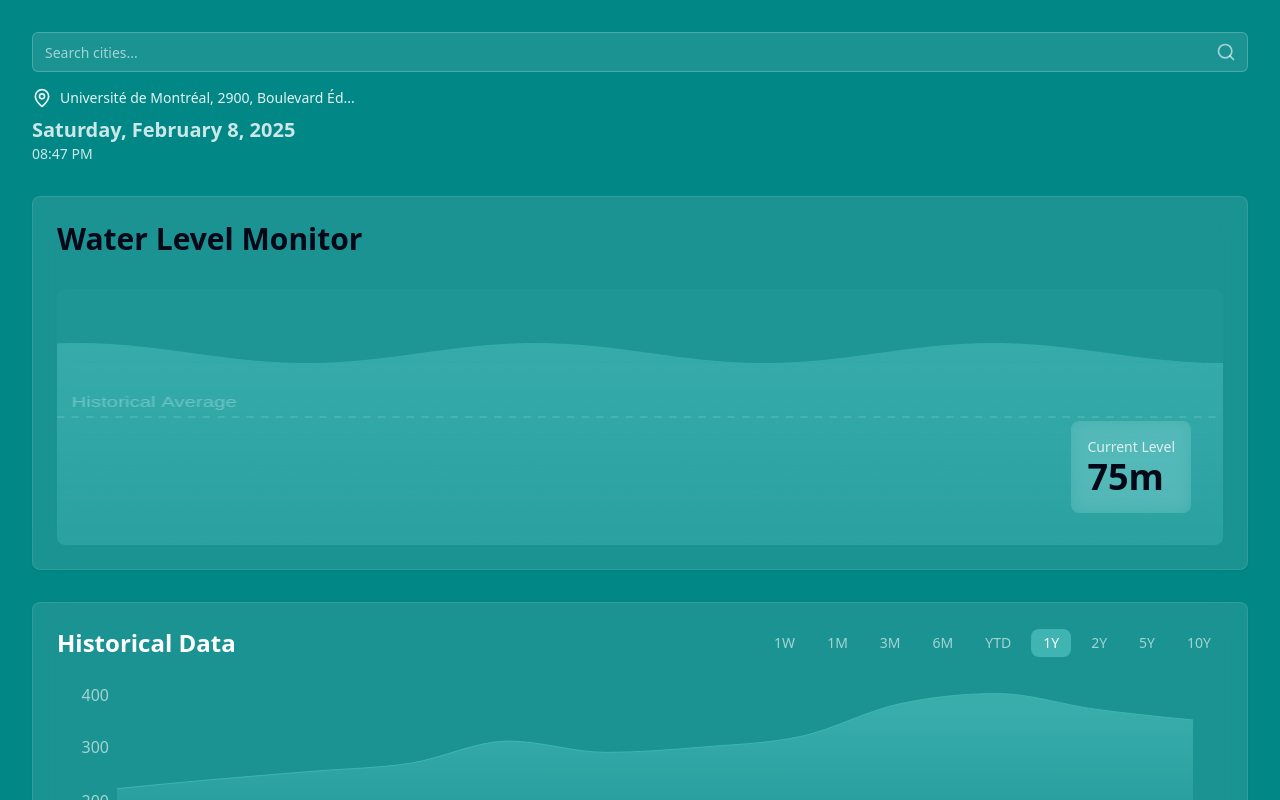
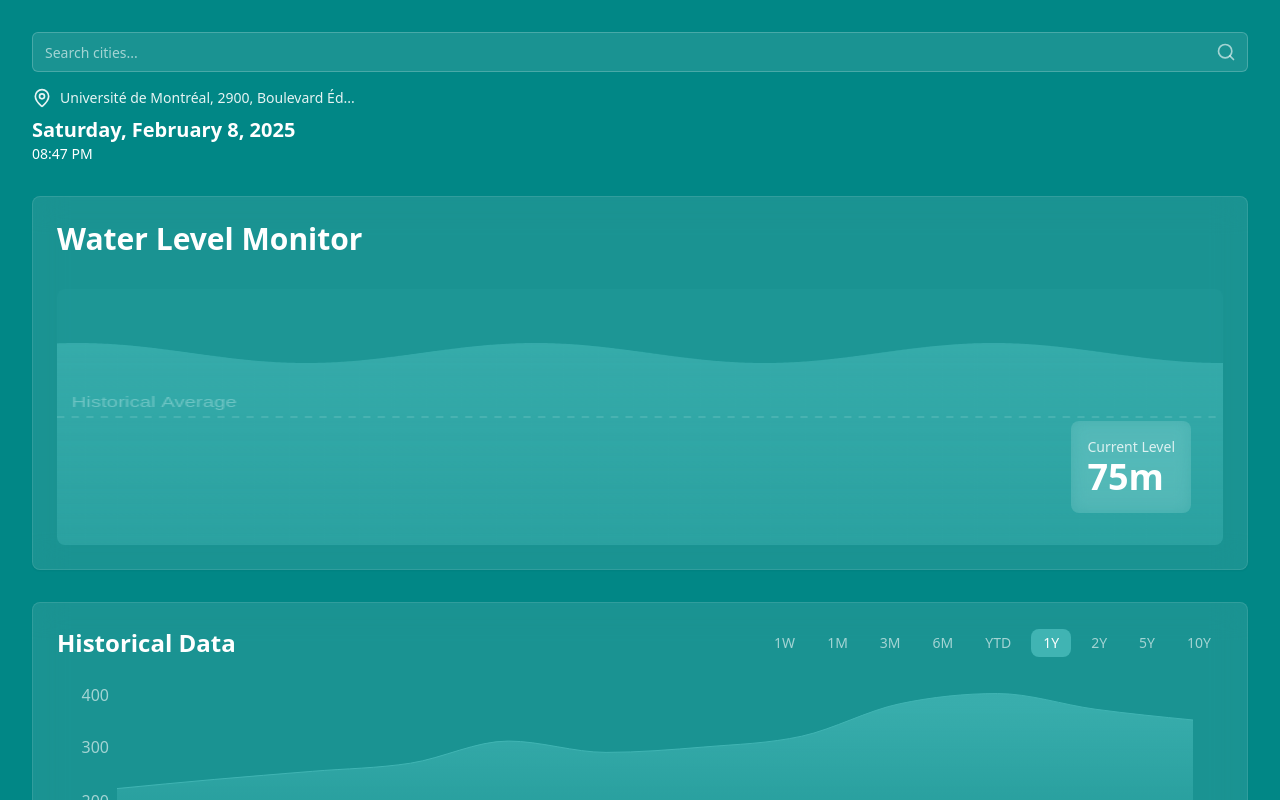
Before and after one commit to gracenl2/ocean-depth-visualizer, a React (Vite) app: page / in a window 1280 px wide. Shown: the top 800 px of the page. Built offline with nearby package versions, Linux system fonts and the light colour scheme.

Commit message:
Update text color to white
This commit updates the text color throughout the application to white.

```diff
--- a/src/pages/Index.tsx
+++ b/src/pages/Index.tsx
@@ -47,7 +47,7 @@ const Index = () => {
                     setSelectedCity(city);
                     setSearchQuery('');
                   }}
-                  className="w-full text-left p-3 hover:bg-white/10 rounded-lg transition-colors"
+                  className="w-full text-left p-3 hover:bg-white/10 rounded-lg transition-colors text-white"
                 >
                   <div className="flex items-center gap-2">
                     <MapPin className="w-4 h-4 text-white/80" />
@@ -66,7 +66,7 @@ const Index = () => {
           <MapPin className="w-5 h-5" />
           <span className="text-sm">{selectedCity.name}, {selectedCity.address}</span>
         </div>
-        <div className="text-white/80">
+        <div className="text-white">
           <div className="text-xl font-semibold">
             {new Date().toLocaleDateString('en-US', {
               weekday: 'long',
@@ -88,7 +88,7 @@ const Index = () => {
       <div className="container mt-8">
         <Card className="bg-monitor-card backdrop-blur-lg border-white/10">
           <div className="p-6 space-y-8">
-            <h1 className="text-3xl font-bold">Water Level Monitor</h1>
+            <h1 className="text-3xl font-bold text-white">Water Level Monitor</h1>
 
             {/* Wave Animation */}
             <div className="relative">
@@ -100,7 +100,7 @@ const Index = () => {
               {/* Current Level Display */}
               <div className="absolute bottom-8 right-8 bg-monitor-card backdrop-blur p-4 rounded-lg">
                 <div className="text-sm text-white/80">Current Level</div>
-                <div className="text-4xl font-bold">{(selectedCity.currentLevel * 100).toFixed(0)}m</div>
+                <div className="text-4xl font-bold text-white">{(selectedCity.currentLevel * 100).toFixed(0)}m</div>
               </div>
             </div>
           </div>
```
